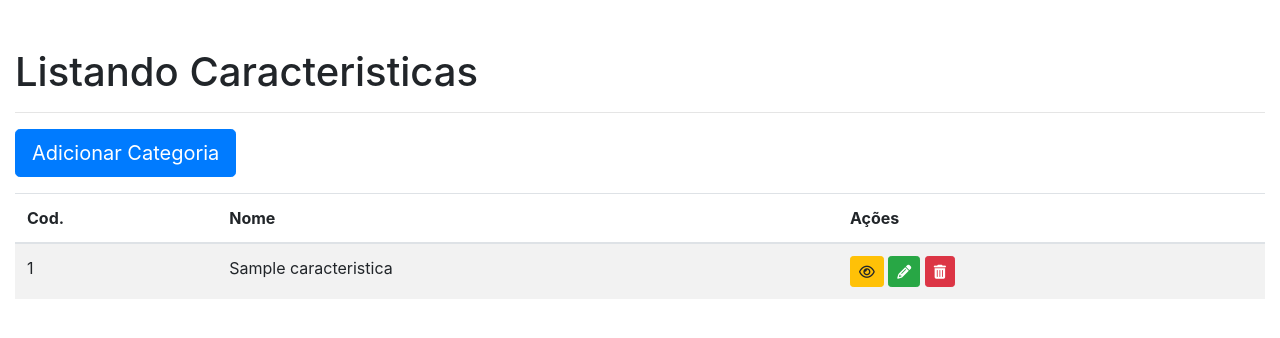
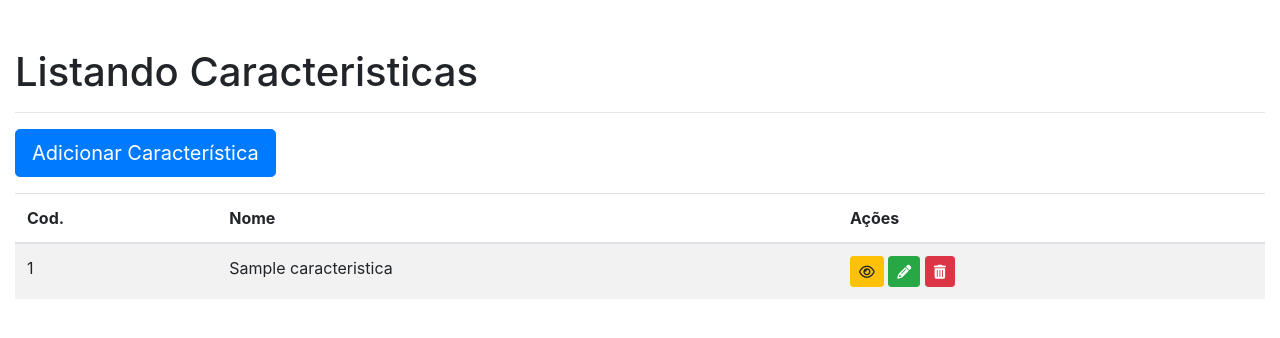
Before and after one commit to vagnerhf/testemobly, a Symfony app: template templates/caracteristica/index.html.twig in a window 1280 px wide. Shown: the top 338 px of the page. Run offline with Twig, Linux system fonts and the light colour scheme; the template is opened without the code that fills it: most values are stand-ins (such as "Sample title", 1, 10 or a date in 2020); some libraries are stand-ins or nearby versions.

Commit message:
Pequenas correções pontuais

```diff
--- a/src/Controller/CaracteristicaController.php
+++ b/src/Controller/CaracteristicaController.php
@@ -13,7 +13,7 @@ use Symfony\Component\HttpFoundation\Response;
 class CaracteristicaController extends Controller
 {
     /**
-     * @Route("/caracteristica", name="listar_caracteristica")
+     * @Route("/caracteristicas", name="listar_caracteristica")
      * @Template("caracteristica/index.html.twig")
      */
     public function index()
@@ -52,7 +52,7 @@ class CaracteristicaController extends Controller
             $em->persist($caracteristica);
             $em->flush();
 
-            $this->addFlash('success', "Característica cadastrado!");
+            $this->addFlash('success', "Característica cadastrada!");
             return $this->redirectToRoute('listar_caracteristica');
 
 
--- a/src/Controller/CategoriaController.php
+++ b/src/Controller/CategoriaController.php
@@ -13,7 +13,7 @@ use Symfony\Component\HttpFoundation\Response;
 class CategoriaController extends Controller
 {
     /**
-     * @Route("/categoria", name="listar_categoria")
+     * @Route("/categorias", name="listar_categoria")
      * @Template("categoria/index.html.twig")
      */
     public function index()
--- a/templates/caracteristica/index.html.twig
+++ b/templates/caracteristica/index.html.twig
@@ -23,7 +23,7 @@
     <hr>
     <div class="row">
         <div class="col-md-12">
-            <a href="{{ path("cadastrar_categoria") }}" class="btn btn-primary btn-lg pull-right">Adicionar Categoria</a>
+            <a href="{{ path("cadastrar_caracteristica") }}" class="btn btn-primary btn-lg pull-right">Adicionar Característica</a>
         </div>
     </div>
     <table class="table table-striped table-hover mt-3">
@@ -36,7 +36,7 @@
         </thead>
         <tbody>
 
-        {% for produto in produtos %}
+        {% for caracteristica in caracteristicas %}
             <tr>
                 <td>{{ caracteristica.id }}</td>
                 <td>{{ caracteristica.nome }}</td>
--- a/templates/caracteristica/view.html.twig
+++ b/templates/caracteristica/view.html.twig
@@ -5,7 +5,7 @@
 {% endblock %}
 
 {% block body %}
-    <h1>Visualização de produto - <small>{{ caracteristica.nome }}</small></h1>
+    <h1>Visualização de Característica - <small>{{ caracteristica.nome }}</small></h1>
     <hr>
     <table class="table table-striped">
 
```
